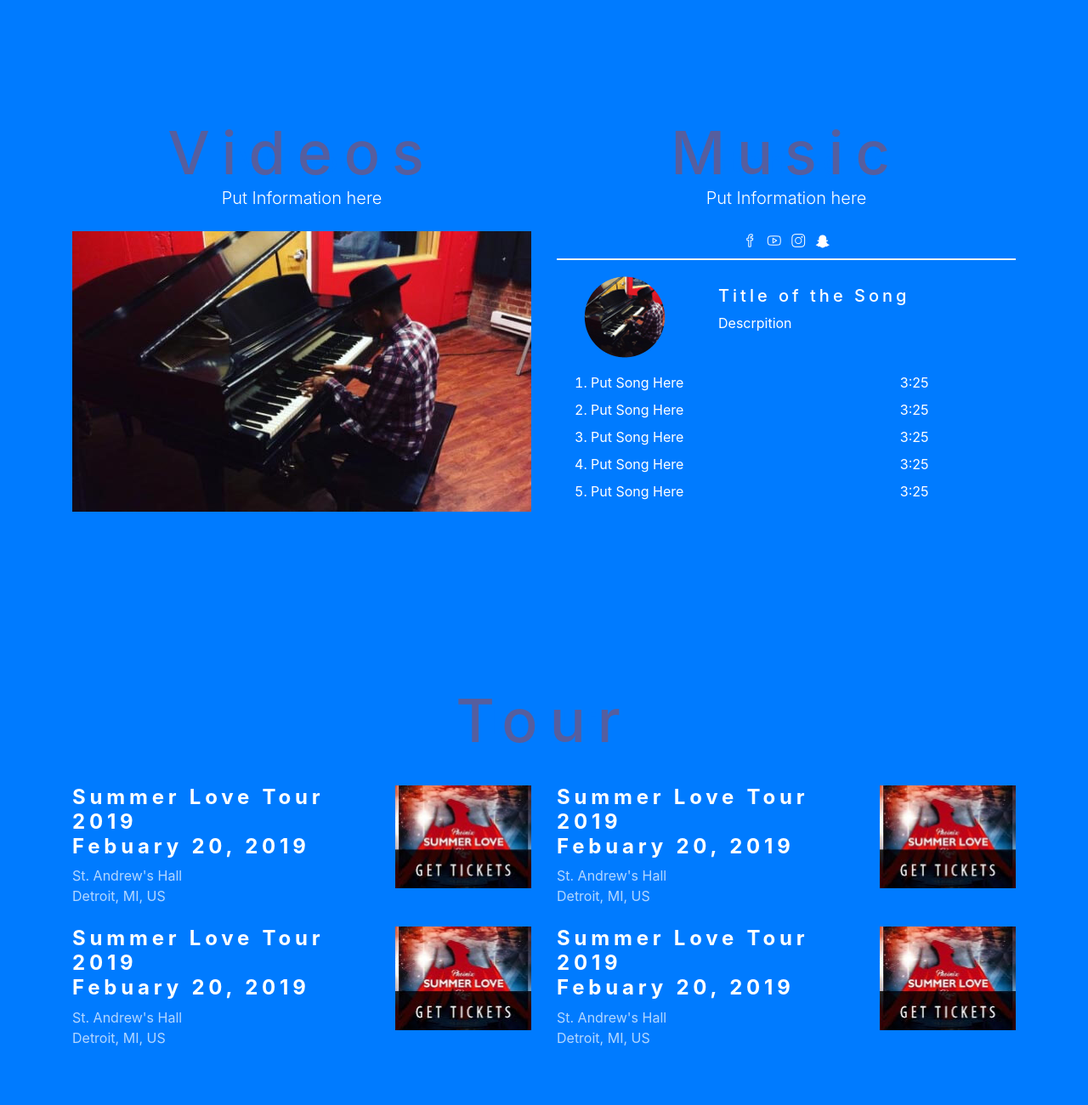
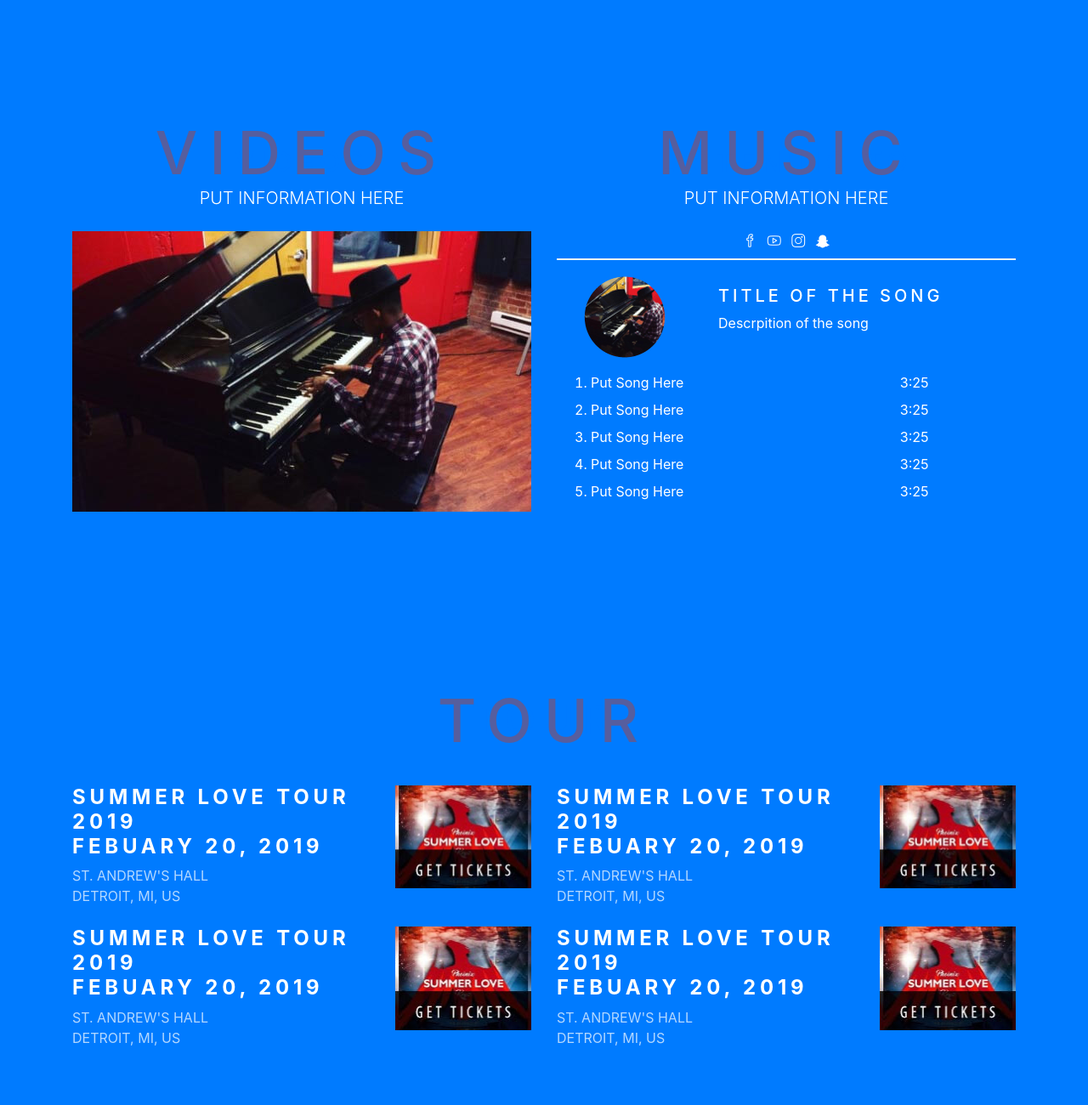
Before and after one commit to albertgarcia420/700brands-test-1, a website with bundled scripts: page index.html in a window 1280 px wide. Shown: the part 840-2140 px from the top of the page at 85% size. Built offline with nearby package versions, Linux system fonts and the light colour scheme; files whose address does not match are found by name.

Commit message:
Add files via upload

```diff
--- a/index.html
+++ b/index.html
@@ -53,13 +53,9 @@
   </nav>-->
 
   <!-- Header -->
-  <header class="masthead d-flex h-100">
+
+  <header class="masthead d-flex h-100 bg-primary">
     <div class="container text-center text-white my-auto">
-      <!--<h1 class="mb-1">PHOINIX KEYZ</h1>
-      <h3 class="mb-5">
-        <em>A Free Bootstrap Theme by Start Bootstrap</em>
-      </h3>-->
-      <!--<a class="btn btn-primary btn-xl js-scroll-trigger" href="#about">Find Out More</a>-->
       <img src="img/phoinix-logo.png" class="mb-3 mt-5" alt="" width="auto">
       <ul class="list-inline mb-5">
               <li class="list-inline-item">
@@ -97,17 +93,17 @@
     <div class="container text-center">
       <div class="row">
         <div class="col-lg-6 mx-auto">
-          <h2 class="transparent-text">Videos</h2>
-          <h2 class="text-primary">Videos</h2>
-          <p class="lead mb-4 text-white">Put Information here
+          <h2 class="transparent-text text-uppercase">Videos</h2>
+          <h2 class="text-primary text-uppercase">Videos</h2>
+          <p class="lead mb-4 text-white text-uppercase">Put Information here
           </p>
           <img class="img-fluid img-reveal" src="img/video-placeholder.jpg" alt="">
         </div>
 
         <div class="col-lg-6 mx-auto">
-          <h2 class="transparent-text">Music</h2>
-          <h2 class="text-primary">Listening to</h2>
-          <p class="lead mb-4 text-white">Put Information here</p>
+          <h2 class="transparent-text text-uppercase">Music</h2>
+          <h2 class="text-primary text-uppercase">Listening to</h2>
+          <p class="lead mb-4 text-white text-uppercase">Put Information here</p>
           <div class="streaming-icons mb-3">
             <ul class="list-inline mb-2">
                 <li class="list-inline-item" data-toggle="collapse">
@@ -138,11 +134,11 @@
                 <img class="img-reveal" src="img/track-img.png">
               </div>
               <div class="col-md-8 text-left my-auto">
-                <h5>
+                <h5 class="text-uppercase">
                   Title of the Song
                 </h5>
                 <p>
-                  Descrpition
+                  Descrpition of the song
                 </p>
               </div>
             </div>
@@ -163,18 +159,18 @@
   <section class="content-section bg-primary text-white text-center pt-0" id="services">
     <div class="container">
       <div class="content-section-heading">
-        <h2 class="transparent-text-1">Tour</h2>
-        <h2 class="text-primary mb-5">Tour</h2>
+        <h2 class="transparent-text-1 text-uppercase">Tour</h2>
+        <h2 class="text-primary mb-5 text-uppercase">Tour</h2>
       </div>
       <div class="row">
         <div class="col-lg-6 col-md-6 mb-lg-0 text-left">
           <div class="ticket-item mb-4">
             <div class="row">
               <div class="col-md-8">
-                <h4>
+                <h4 class="text-uppercase">
                   <strong>Summer Love Tour 2019 <br>Febuary 20, 2019</strong>
                 </h4>
-                <p class="text-faded mb-0">St. Andrew's Hall <br>Detroit, MI, US</p>
+                <p class="text-faded mb-0 text-uppercase">St. Andrew's Hall <br>Detroit, MI, US</p>
               </div>
               <div class="col-md-4">
                 <img class="img-fluid w-100 img-reveal" src="img/get-tickets-placeholder.jpg" alt="" align="center">
@@ -184,10 +180,10 @@
           <div class="ticket-item mb-4">
             <div class="row">
               <div class="col-md-8">
-                <h4>
+                <h4 class="text-uppercase">
                   <strong>Summer Love Tour 2019 <br>Febuary 20, 2019</strong>
                 </h4>
-                <p class="text-faded mb-0">St. Andrew's Hall <br>Detroit, MI, US</p>
+                <p class="text-faded mb-0 text-uppercase">St. Andrew's Hall <br>Detroit, MI, US</p>
               </div>
               <div class="col-md-4">
                 <img class="img-fluid w-100 img-reveal" src="img/get-tickets-placeholder.jpg" alt="" align="center">
@@ -200,10 +196,10 @@
           <div class="ticket-item mb-4">
             <div class="row">
               <div class="col-md-8">
-                <h4>
+                <h4 class="text-uppercase">
                   <strong>Summer Love Tour 2019 <br>Febuary 20, 2019</strong>
                 </h4>
-                <p class="text-faded mb-0">St. Andrew's Hall <br>Detroit, MI, US</p>
+                <p class="text-faded mb-0 text-uppercase">St. Andrew's Hall <br>Detroit, MI, US</p>
               </div>
               <div class="col-md-4">
                 <img class="img-fluid w-100 img-reveal" src="img/get-tickets-placeholder.jpg" alt="" align="center">
@@ -213,10 +209,10 @@
           <div class="ticket-item mb-4">
             <div class="row">
               <div class="col-md-8">
-                <h4>
+                <h4 class="text-uppercase">
                   <strong>Summer Love Tour 2019 <br>Febuary 20, 2019</strong>
                 </h4>
-                <p class="text-faded mb-0">St. Andrew's Hall <br>Detroit, MI, US</p>
+                <p class="text-faded mb-0 text-uppercase">St. Andrew's Hall <br>Detroit, MI, US</p>
               </div>
               <div class="col-md-4">
                 <img class="img-fluid w-100 img-reveal" src="img/get-tickets-placeholder.jpg" alt="" align="center">
@@ -232,9 +228,9 @@
     <div class="container-fluid text-center">
       <div class="row">
         <div class="col-lg-6 col-md-6 text-center my-auto">
-          <h2 class="mx-auto mb-2">New Merchandise</h2>
-          <h3 class="mx-auto mb-2 text-primary">Summer Love Tour</h3>
-          <p>Collection Available</p>
+          <h2 class="mx-auto mb-2 text-uppercase">New Merchandise</h2>
+          <h3 class="mx-auto mb-2 text-primary text-uppercase">Summer Love Tour</h3>
+          <p class="text-uppercase">Collection Available</p>
           <img class="img-fluid" src="img/shop-now.png" align="right">
         </div>
         <div class="col-lg-6 col-md-6 bg-primary">
@@ -289,11 +285,11 @@
   <!-- Call to Action -->
   <section class="content-section cta bg-primary text-white">
     <div class="container text-center">
-      <h2 class="text-primary mb-3"><i>Sign up for</i></h2>
-      <h2 class="mb-4">Phoinix Keyz Updates</h2>
+      <h2 class="text-primary mb-3 text-uppercase"><i>Sign up for</i></h2>
+      <h2 class="mb-4 text-uppercase">Phoinix Keyz Updates</h2>
         <form action="#" method="Post">
-          <input class="email-field" type="text" name="text" placeholder="Enter Your Email Here">
-          <button type="button" class="btn btn-default px-3">Sign up Now</button>
+          <input class="email-field text-uppercase" type="text" name="text" placeholder="Enter Your Email Here">
+          <button type="button" class="btn btn-default px-3 text-uppercase">Sign up Now</button>
         </form>
       </div>
   </section>
```
